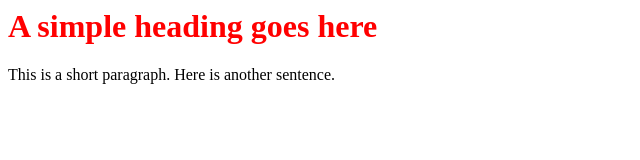
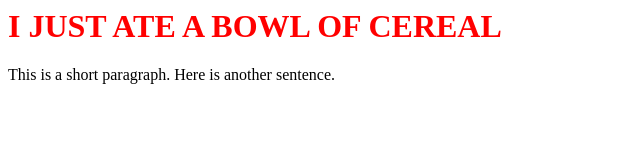
Before and after one commit to teethrxt/project-1-idea-120, a plain HTML site: page index.html in a window 1280 px wide. Shown: the whole page, without its empty margins (0-640 px from the left). Drawn offline with Linux system fonts and the light colour scheme.

Commit message:
Update index.html

```diff
--- a/index.html
+++ b/index.html
@@ -4,6 +4,6 @@
 </head>
 
 <body>
-<h1>A simple heading goes here</h1>
+<h1>I JUST ATE A BOWL OF CEREAL</h1>
 <p>This is a short paragraph. Here is another sentence.</p>
 </body>
```
